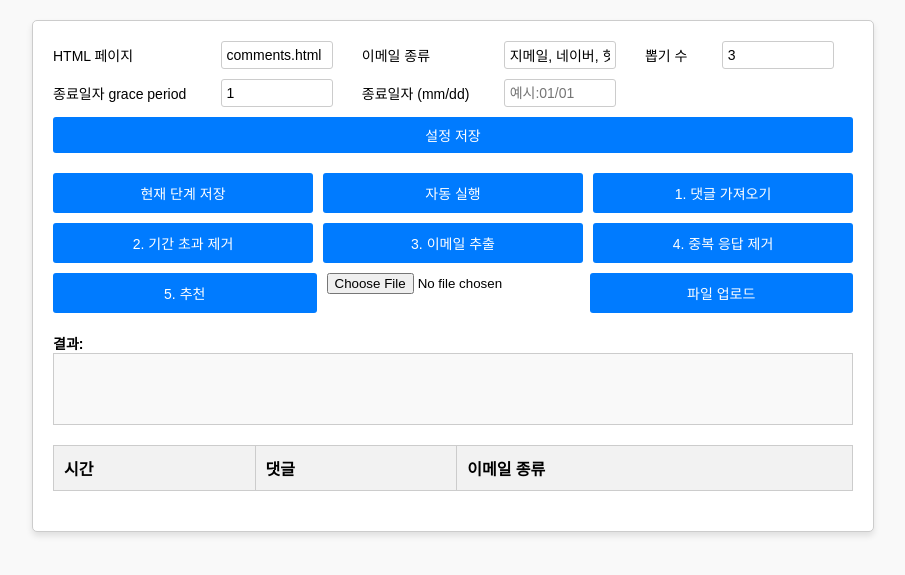
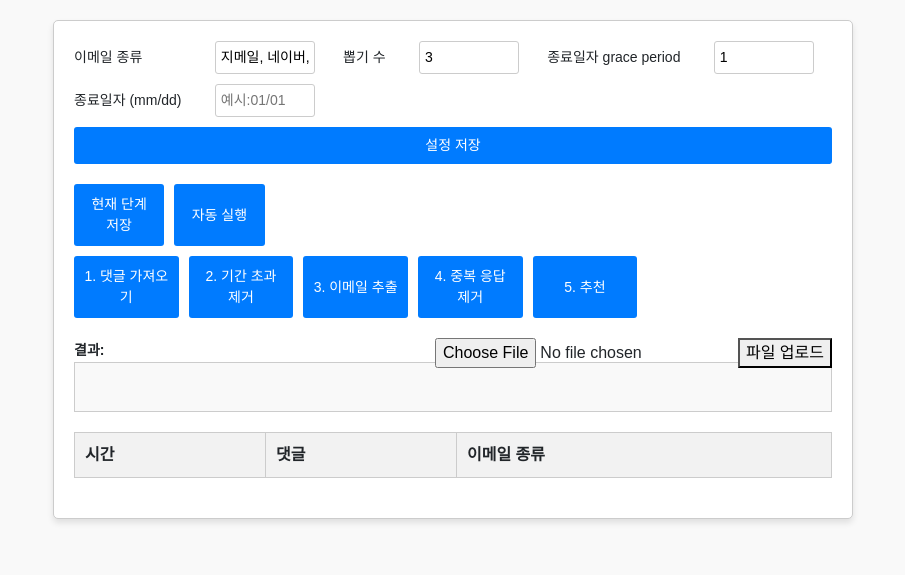
Before and after one commit to paul2126/Youtube-comment-random-chooser-webVersion, a Flask app: page / in a window 1280 px wide. Shown: the top 575 px of the page, without its empty margins (187-1092 px from the left). Run offline with Flask 3, Linux system fonts and the light colour scheme; lists and menus that the app fills with data are empty; some libraries are stand-ins or nearby versions.

Commit message:
adjust design of index.html

```diff
--- a/app/templates/index.html
+++ b/app/templates/index.html
@@ -4,52 +4,107 @@
     .spaced-div {
         margin-bottom: 20px;
     }
+    .actions {
+        display: flex;
+        justify-content: space-between;
+        align-items: center;
+    }
+
+    .left-actions, .right-actions {
+        display: flex;
+        gap: 10px; /* Add space between buttons */
+    }
+
+    .left-actions {
+        justify-content: flex-start; /* Align buttons to the left */
+    }
+
+    .right-actions {
+        justify-content: flex-end; /* Align buttons to the right */
+    }
+    .table-container {
+        max-height: 700px; /* Set the desired max height */
+        overflow-y: auto; /* Enable vertical scrolling */
+    }
+
+    .data-table {
+        width: 100%;
+        border-collapse: collapse;
+        table-layout: auto; /* Allow table to resize */
+    }
+
+    .data-table th, .data-table td {
+        border: 1px solid #ddd;
+        padding: 8px;
+        white-space: nowrap; /* Prevent text wrapping */
+    }
+
+    .data-table th {
+        background-color: #f2f2f2;
+        text-align: center;
+        /* width: 100px; Set the width of the default column */
+    }
+
+    .data-table td:nth-child(2) { /* Set the width of the second column */
+        white-space: normal; /* Allow text wrapping */
+    }
 </style>
 <head>
     <meta charset="UTF-8">
     <meta name="viewport" content="width=device-width, initial-scale=1.0">
     <title>Interactive Interface</title>
+    <link href="https://cdn.jsdelivr.net/npm/bootstrap@5.3.3/dist/css/bootstrap.min.css" rel="stylesheet" integrity="sha384-QWTKZyjpPEjISv5WaRU9OFeRpok6YctnYmDr5pNlyT2bRjXh0JMhjY6hW+ALEwIH" crossorigin="anonymous">
     <link rel="stylesheet" href="styles.css">
     <script src="https://code.jquery.com/jquery-3.6.0.min.js"></script>
 </head>
 <body>
     <div class="container">
         <div class="header spaced-div">
-            <label for="html-page">HTML 페이지</label>
-            <input type="text" id="html-page" value="comments.html">
+            <!-- <label for="html-page">HTML 페이지</label> -->
+            <input type="text" style="display: none;" id="html-page" value="comments.html">
+            <!-- 우선 html 파일 이름을 고칠 수 있는 권한을 아직 안 줌 -->
+            <!-- 나중에 구현하자 -->
 
             <label for="email-type">이메일 종류</label>
-            <input type="text" id="email-type" value="지메일, 네이버, 핫메일, 야후">
+            <input type="text" id="email-type" size="30" value="지메일, 네이버, 핫메일, 야후">
 
             <label for="limit">뽑기 수</label>
-            <input type="text" id="limit" value="3">
+            <input type="text" id="limit" size="5" value="3">
 
             <label for="grace-period">종료일자 grace period</label>
-            <input type="text" id="grace-period" value="1">
+            <input type="text" id="grace-period" size="5" value="1">
 
             <label for="end-date">종료일자 (mm/dd)</label>
-            <input type="text" id="end-date" placeholder="예시:01/01">
+            <input type="text" id="end-date" size="13" placeholder="예시:01/01">
 
-            <button id="save-settings">설정 저장</button>
+            <button id="save-settings" style="float: right;">설정 저장</button>
         </div>
 
         <div class="actions spaced-div">
-            <button id="save-comments">현재 단계 저장</button>
-            <button id="run-all-in-one">자동 실행</button>
-            <button id="get-comments">1. 댓글 가져오기</button>
-            <button id="overdue-comments">2. 기간 초과 제거</button>
-            <button id="find-email">3. 이메일 추출</button>
-            <button id="find-duplicate-comments">4. 중복 응답 제거</button>
-            <button id="random-picker">5. 추천</button>
-            <input type="file" id="upload-file" accept=".html">
-            <button id="upload-button">파일 업로드</button>
+            <div class="left-actions">
+                <button id="save-comments" style="float: left;">현재 단계 저장</button>
+                <button id="run-all-in-one" style="float: left;">자동 실행</button>
             </div>
-
+            <div class="right-actions">
+                <button id="get-comments" style="float: right;">1. 댓글 가져오기</button>
+                <button id="overdue-comments" style="float: right;">2. 기간 초과 제거</button>
+                <button id="find-email" style="float: right;">3. 이메일 추출</button>
+                <button id="find-duplicate-comments" style="float: right;">4. 중복 응답 제거</button>
+                <button id="random-picker" style="float: right;">5. 추천</button>
+            </div>
+        </div>
+        <div class="body">
+            <div class="upload spaced-div">
+                <button id="upload-button" style="float: right;">파일 업로드</button>
+                <input type="file" id="upload-file" accept=".html" style="float: right;">
+            </div>
             <div class="result spaced-div">
                 <label for="result"><b>결과:</b></label>
                 <div id="result"></div>
             </div>
+        </div>
 
+        <div class="table-container">
             <table class="data-table">
                 <thead>
                     <tr>
@@ -62,14 +117,29 @@
                     <!-- Dynamic rows go here -->
                 </tbody>
             </table>
-
-
+        </div>
 
 
     </div>
+    <script src="https://cdn.jsdelivr.net/npm/bootstrap@5.3.3/dist/js/bootstrap.bundle.min.js" integrity="sha384-YvpcrYf0tY3lHB60NNkmXc5s9fDVZLESaAA55NDzOxhy9GkcIdslK1eN7N6jIeHz" crossorigin="anonymous"></script>
 
     <script>
         $(document).ready(function() {
+        // Fetch settings from the server and populate the input fields
+        $.ajax({
+            url: '/get_settings',
+            type: 'GET',
+            success: function(settings) {
+                $('#html-page').val(settings.html_name);
+                $('#email-type').val(settings.email_types.join(', '));
+                $('#limit').val(settings.pick_number);
+                $('#grace-period').val(settings.grace_period);
+            },
+            error: function(xhr) {
+                alert('Failed to load settings: ' + xhr.responseJSON.error);
+            }
+        });
+
             $('#save-settings').click(function() {
                 const data = {
                     html_name: $('#html-page').val(),
@@ -84,6 +154,9 @@
                     data: JSON.stringify(data),
                     success: function(response) {
                         alert(response.message);
+                    },
+                    error: function(xhr) {
+                        alert(xhr.responseJSON.error);
                     }
                 });
             });
@@ -216,6 +289,7 @@
                 });
             }
 
+
             function getTableData() {
                 const data = [];
                 $('#data-table-body tr').each(function() {
```
Lines whose indentation alone changed are shown as unchanged.
